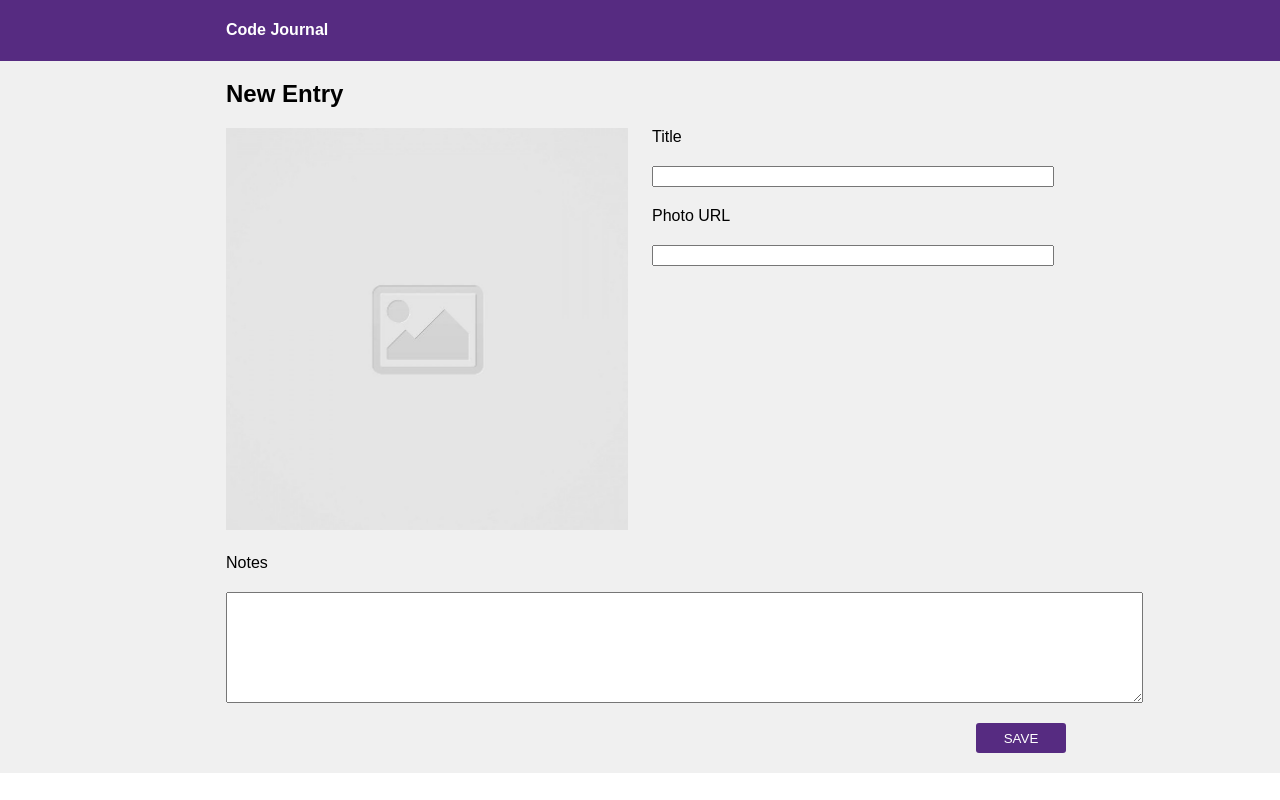
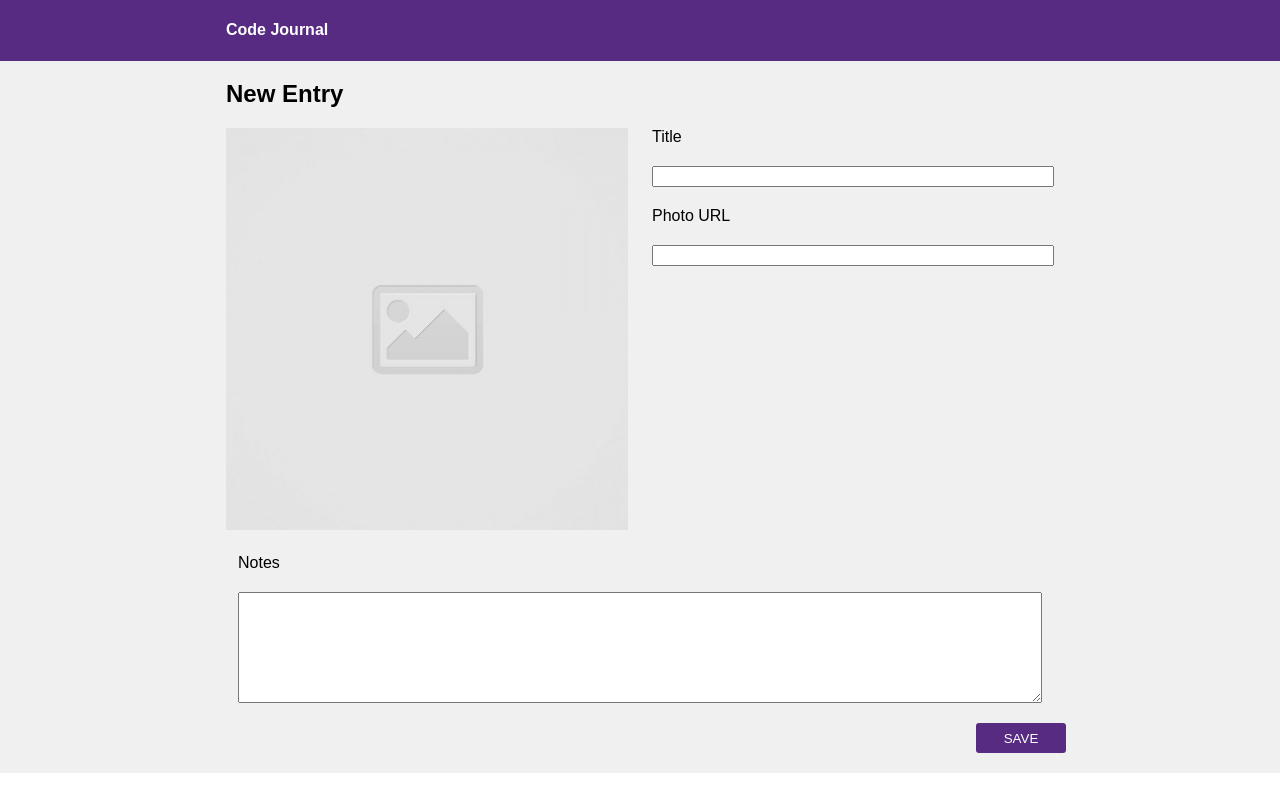
Before and after one commit to edtan094/code-journal, a website: page index.html in a window 1280 px wide. Drawn offline with Linux system fonts and the light colour scheme; a web font is replaced by a local one.

Commit message:
Trying to correct some visual glitches.

```diff
--- a/index.html
+++ b/index.html
@@ -43,13 +43,15 @@
           </form>
         </div>
       </div>
-      <div class="row column-full">
-        <form action="index.html" method="get" class="row flex-column form-notes">
-          <label for="Notes" class="padding-top padding-bottom">Notes</label>
-          <textarea name="Notes" cols="112" rows="7" id="Notes" class="notes-value" required></textarea>
-        </form>
+      <div class="row">
+        <div class="column-full">
+          <form action="index.html" method="get" class="row flex-column form-notes column-full">
+            <label for="Notes" class="padding-top padding-bottom">Notes</label>
+            <textarea name="Notes" rows="7" id="Notes" class="notes-value" required></textarea>
+          </form>
+        </div>
       </div>
-      <div class="row justify-end padding-top padding-bottom">
+      <div class="row padding-top padding-bottom justify-end">
         <button class="purple-background button new-entry-button">SAVE</button>
       </div>
     </div>
```
